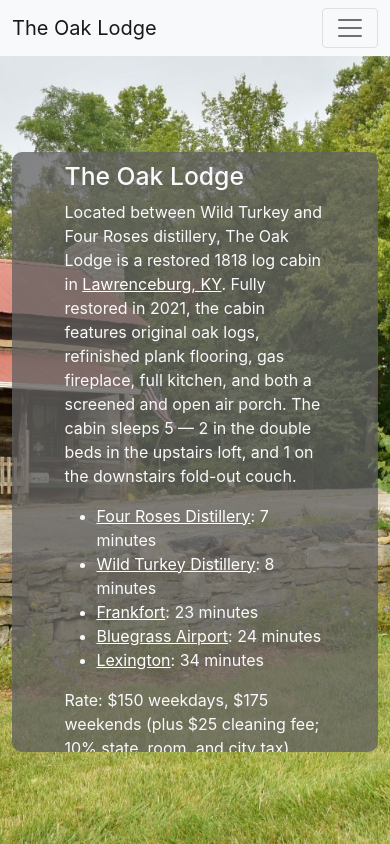
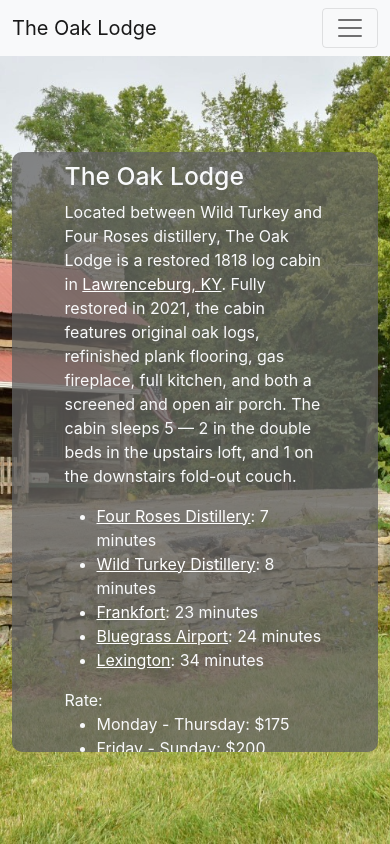
Before and after one commit to robbiegay/oak-lodge, a React (Create React App) app: page / in a window 390 px wide. Built offline with nearby package versions, Linux system fonts and the light colour scheme.

Commit message:
Updated rates, phone number, and website links

```diff
--- a/src/Home.js
+++ b/src/Home.js
@@ -36,29 +36,40 @@ export default function Home() {
                                 </p>
                                 <ul>
                                     <li>
-                                        <a href="https://fourrosesbourbon.com/visit/distillery-tours/#curated_tours_list_name=four_roses_distillery_lawrenceburg_ky" title="Four Roses Distillery">Four Roses Distillery</a>: 7 minutes
+                                        <a href="https://fourrosesbourbon.com/" title="Four Roses Distillery">Four Roses Distillery</a>: 7 minutes
                                     </li>
                                     <li>
-                                        <a href="https://wildturkeybourbon.com/visit-us/" title="Wild Turkey Distillery">Wild Turkey Distillery</a>: 8 minutes
+                                        <a href="https://www.wildturkeybourbon.com/" title="Wild Turkey Distillery">Wild Turkey Distillery</a>: 8 minutes
                                     </li>
                                     <li>
                                         <a href="https://visitfrankfort.com/" title="Visit Frankfort">Frankfort</a>: 23 minutes
                                     </li>
                                     <li>
-                                        <a href="https://bluegrassairport.com/index.html" title="Bluegrass Airport">Bluegrass Airport</a>: 24 minutes
+                                        <a href="https://www.bluegrassairport.com/" title="Bluegrass Airport">Bluegrass Airport</a>: 24 minutes
                                     </li>
                                     <li>
                                         <a href="https://www.visitlex.com/" title="Visit Lex">Lexington</a>: 34 minutes
                                     </li>
                                 </ul>
                                 <p>
-                                    Rate: $150 weekdays, $175 weekends (plus $25 cleaning fee; 10% state, room, and city tax)
+                                    Rate:
+                                    <ul>
+                                        <li>
+                                            Monday - Thursday: $175
+                                        </li>
+                                        <li>
+                                            Friday - Sunday: $200
+                                        </li>
+                                        <li>
+                                            $75 cleaning fee and 10% state, room, and city tax
+                                        </li>
+                                    </ul>
                                 </p>
                                 <p>
                                     Excessive mess or damage to property may result in additional expenses. No pets or smoking. Certain high demand periods may require a minimum stay (Bourbon Chase, Keeneland, etc.)
                                 </p>
                                 <p>
-                                    To inquire about availability or book a stay, please email Judi Fryer at: <a href="mailto:fryantique@roadrunner.com">fryantique@roadrunner.com</a> or call (502) 598-3988
+                                    To inquire about availability or book a stay, please email Judi Fryer at: <a href="mailto:fryantique@roadrunner.com">fryantique@roadrunner.com</a> or call (502) 229-7112
                                 </p>
                             </TextBox>
                         </Col>
```
